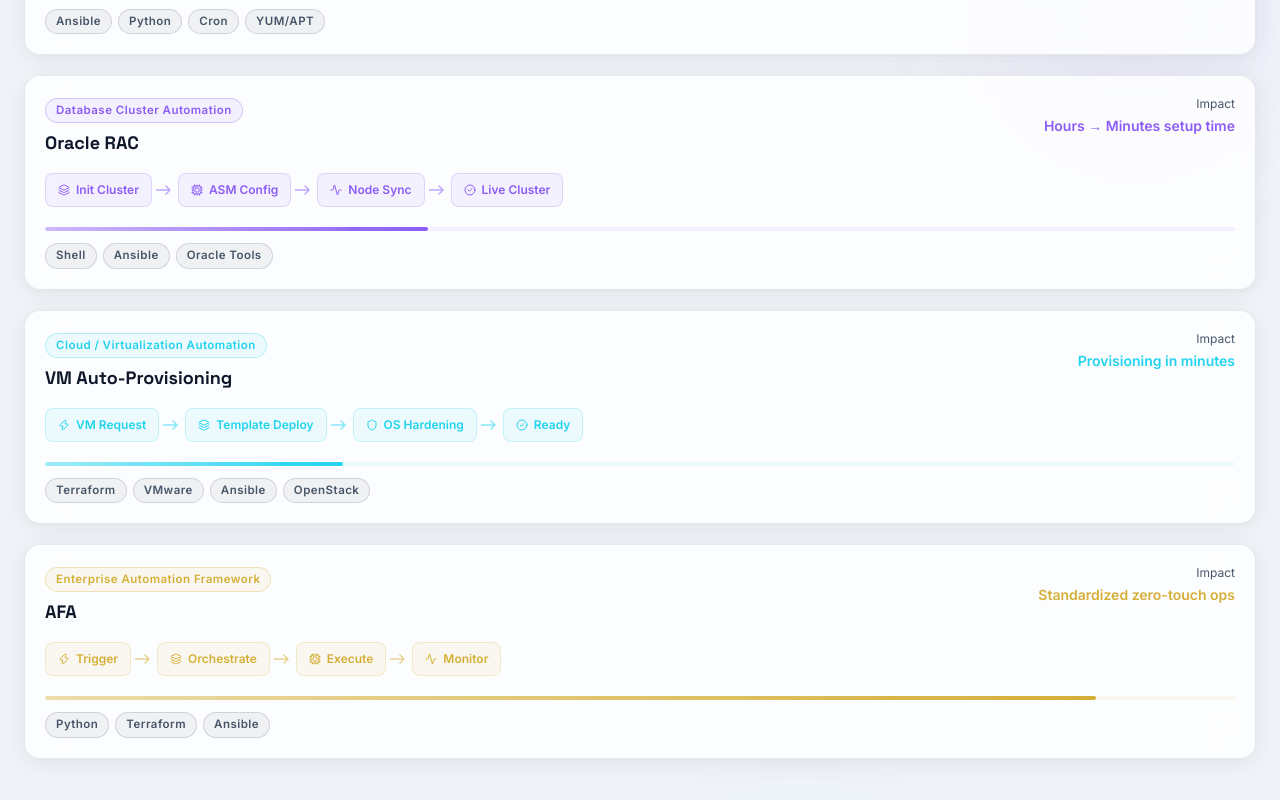
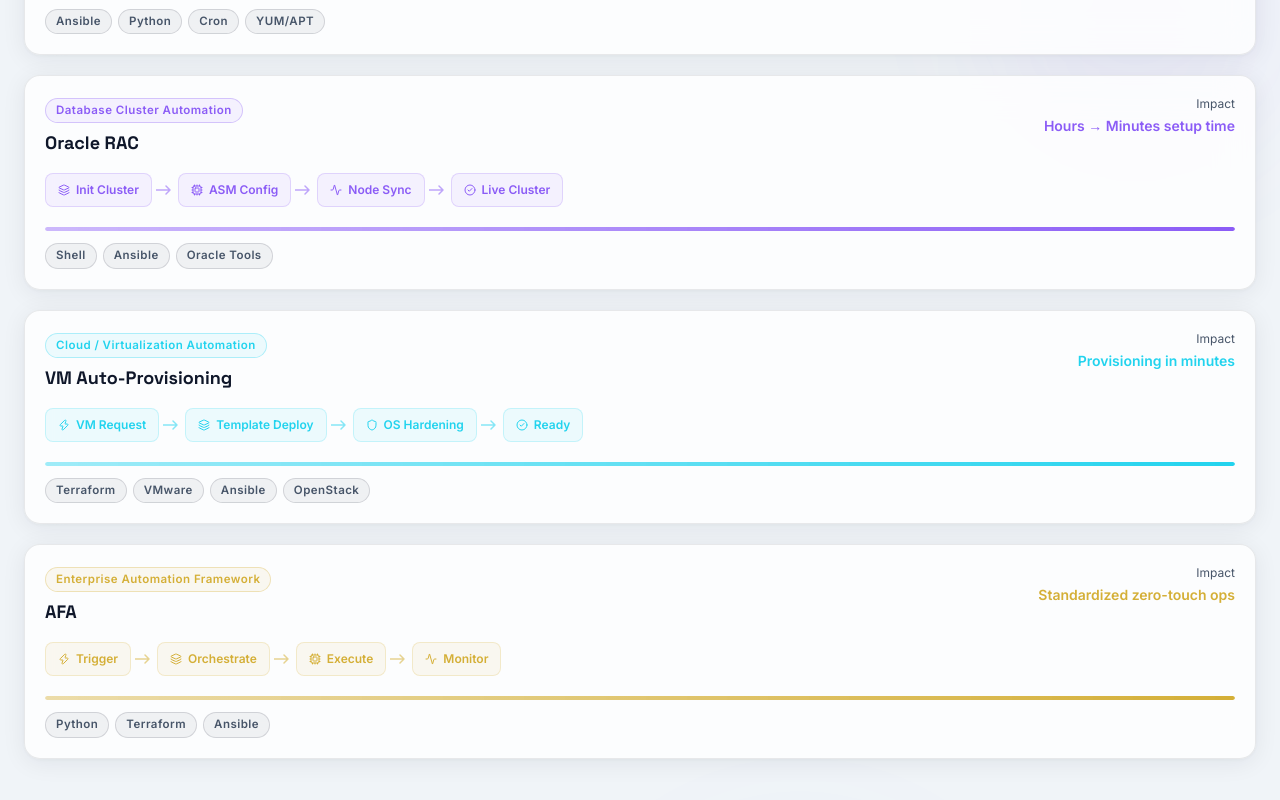
Before and after one commit to gethepc/prashant-chauhan-portfolio, a Next.js app: page / in a window 1280 px wide. Shown: the part 3662-4462 px from the top of the page. Built offline with nearby package versions, Linux system fonts and the light colour scheme.

Commit message:
Replace animated pipeline bars with static progress bars

```diff
--- a/src/components/AutomationPipeline.tsx
+++ b/src/components/AutomationPipeline.tsx
@@ -8,8 +8,6 @@ const PIPELINES = [
     name: "LPMS",
     category: "Linux Patch Management System",
     color: "#3B82F6",
-    animDelay: "0s",
-    animDuration: "2.4s",
     steps: [
       { label: "Server Queue",   icon: Cpu },
       { label: "Schedule",       icon: Zap },
@@ -23,8 +21,6 @@ const PIPELINES = [
     name: "Oracle RAC",
     category: "Database Cluster Automation",
     color: "#8B5CF6",
-    animDelay: "0.6s",
-    animDuration: "2.8s",
     steps: [
       { label: "Init Cluster",  icon: Layers },
       { label: "ASM Config",    icon: Cpu },
@@ -38,8 +34,6 @@ const PIPELINES = [
     name: "VM Auto-Provisioning",
     category: "Cloud / Virtualization Automation",
     color: "#22D3EE",
-    animDelay: "1.2s",
-    animDuration: "2.6s",
     steps: [
       { label: "VM Request",       icon: Zap },
       { label: "Template Deploy",  icon: Layers },
@@ -53,8 +47,6 @@ const PIPELINES = [
     name: "AFA",
     category: "Enterprise Automation Framework",
     color: "#d4af37",
-    animDelay: "1.8s",
-    animDuration: "3.0s",
     steps: [
       { label: "Trigger",     icon: Zap },
       { label: "Orchestrate", icon: Layers },
@@ -146,26 +138,11 @@ export function AutomationPipeline() {
                   })}
                 </div>
 
-                {/* Animated packet track */}
+                {/* Static progress track */}
                 <div className="relative h-1 w-full rounded-full overflow-hidden mb-3" style={{ background: `${pipeline.color}15` }}>
-                  {/* Fill bar */}
                   <div
-                    className="absolute top-0 left-0 h-full rounded-full pipeline-fill"
-                    style={{
-                      background: `linear-gradient(to right, ${pipeline.color}60, ${pipeline.color})`,
-                      animationDelay: pipeline.animDelay,
-                      animationDuration: pipeline.animDuration,
-                    }}
-                  />
-                  {/* Glowing packet dot */}
-                  <div
-                    className="absolute top-1/2 -translate-y-1/2 w-3 h-3 -mt-px rounded-full pipeline-packet"
-                    style={{
-                      background: pipeline.color,
-                      boxShadow: `0 0 8px ${pipeline.color}, 0 0 16px ${pipeline.color}80`,
-                      animationDelay: pipeline.animDelay,
-                      animationDuration: pipeline.animDuration,
-                    }}
+                    className="absolute top-0 left-0 h-full w-full rounded-full"
+                    style={{ background: `linear-gradient(to right, ${pipeline.color}60, ${pipeline.color})` }}
                   />
                 </div>
 
```
